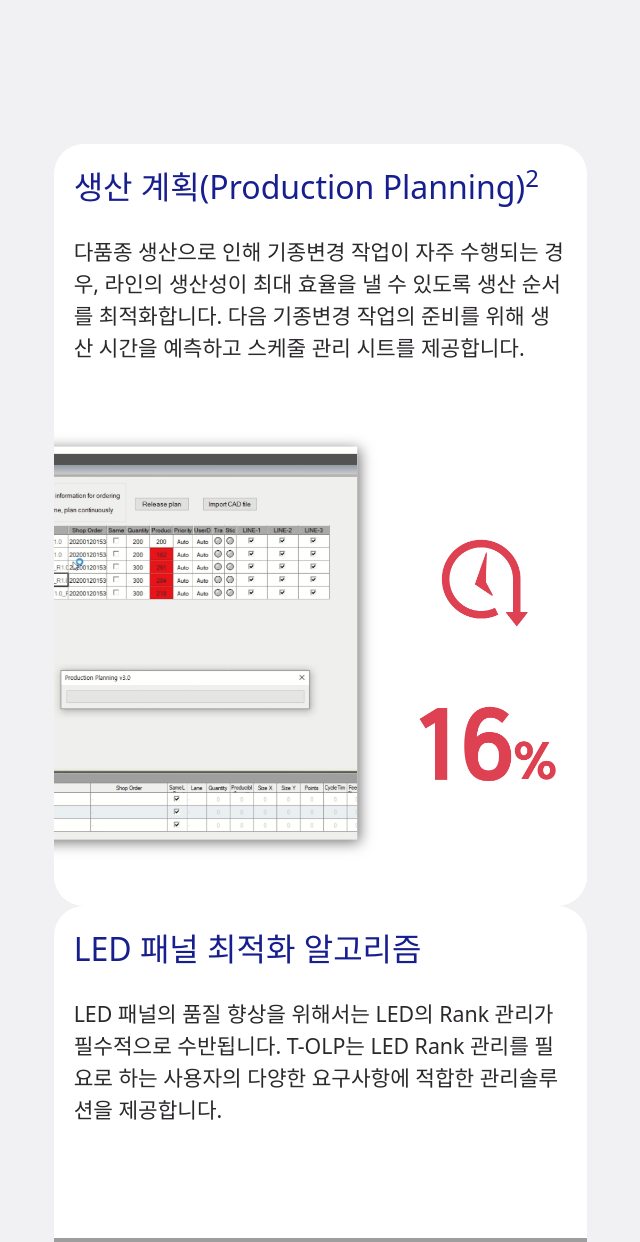
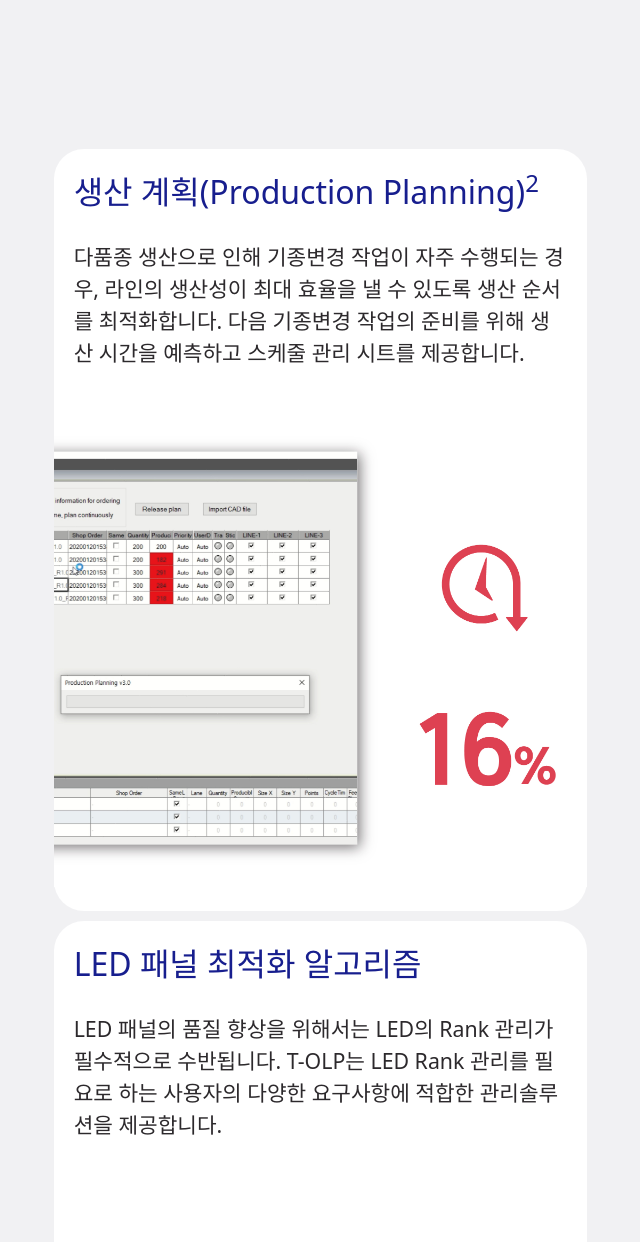
Before and after one commit to timeofwise/2021bsprogram, a Django app: page /products/softwares/t-solution/ in a window 1280 px wide. Shown: the part 3577-4819 px from the top of the page, without its empty margins (58-698 px from the left). Run offline with Django 3.2, Linux system fonts and the light colour scheme; some libraries are stand-ins or nearby versions; grey boxes are pictures that could not be loaded.

Commit message:
t-solution

```diff
--- a/products/templates/softwares/t-solution.html
+++ b/products/templates/softwares/t-solution.html
@@ -117,7 +117,7 @@
         <div class="col-sm-1"></div>
         <div class="col col-sm-10">
             <div class="row mt-5 mb-5 pt-5 pb-5">
-                <div class="col-lg-6" style="background-color:white;border-radius:30px;padding:0px;margin-left:5px;margin-right:5px">
+                <div class="col-lg-6" style="background-color:white;border-radius:30px;padding:0px;margin:5px">
                     <br>
                     <h2 style="color:#171e8e;margin-bottom:30px;padding-left:20px;padding-right:20px">
                     생산 계획(Production Planning)<sup>2</sup>
@@ -132,7 +132,7 @@
                     </center>
                     <br>
                 </div>
-                <div class="col-lg-6" style="background-color:white;border-radius:30px;padding:0px;margin-left:5px;margin-right:5px">
+                <div class="col-lg-6" style="background-color:white;border-radius:30px;padding:0px;margin:5px">
                     <br>
                     <h2 style="color:#171e8e;margin-bottom:30px;padding-left:20px;padding-right:20px">
                     LED 패널 최적화 알고리즘
```
